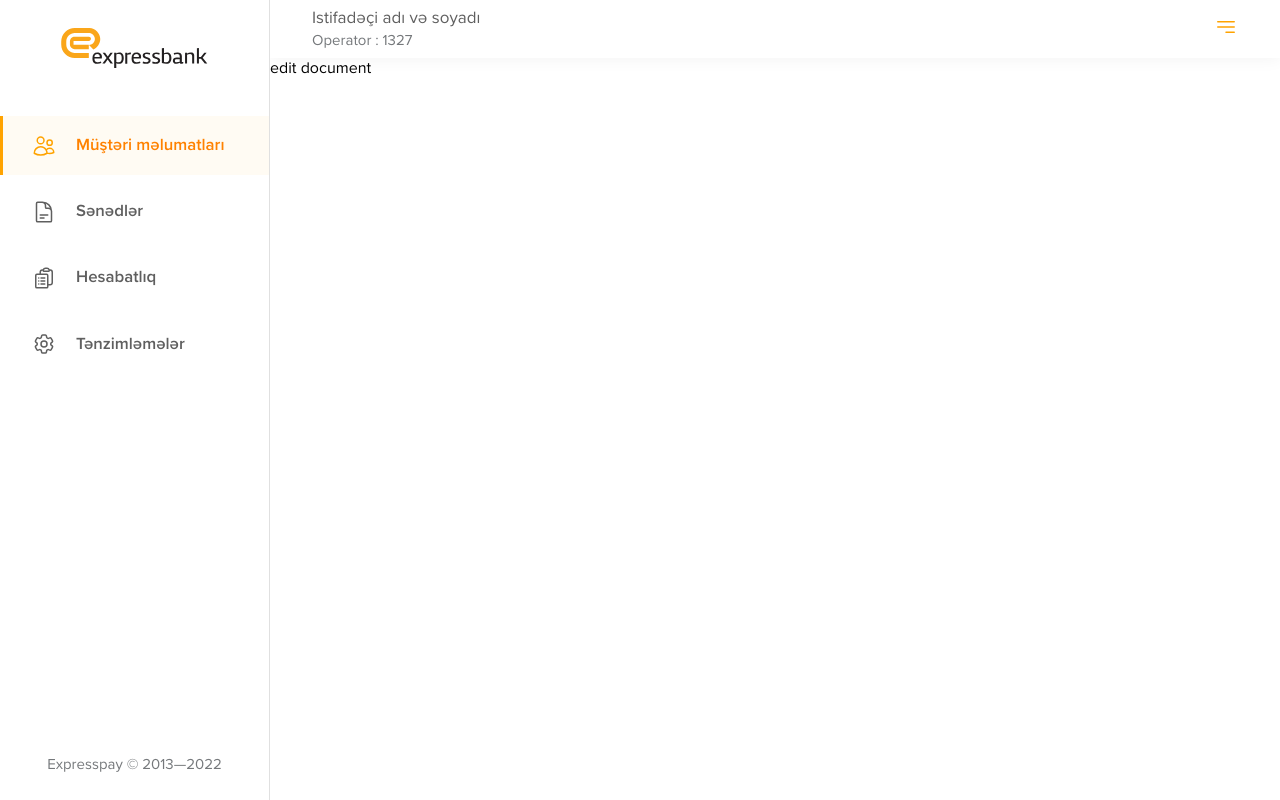
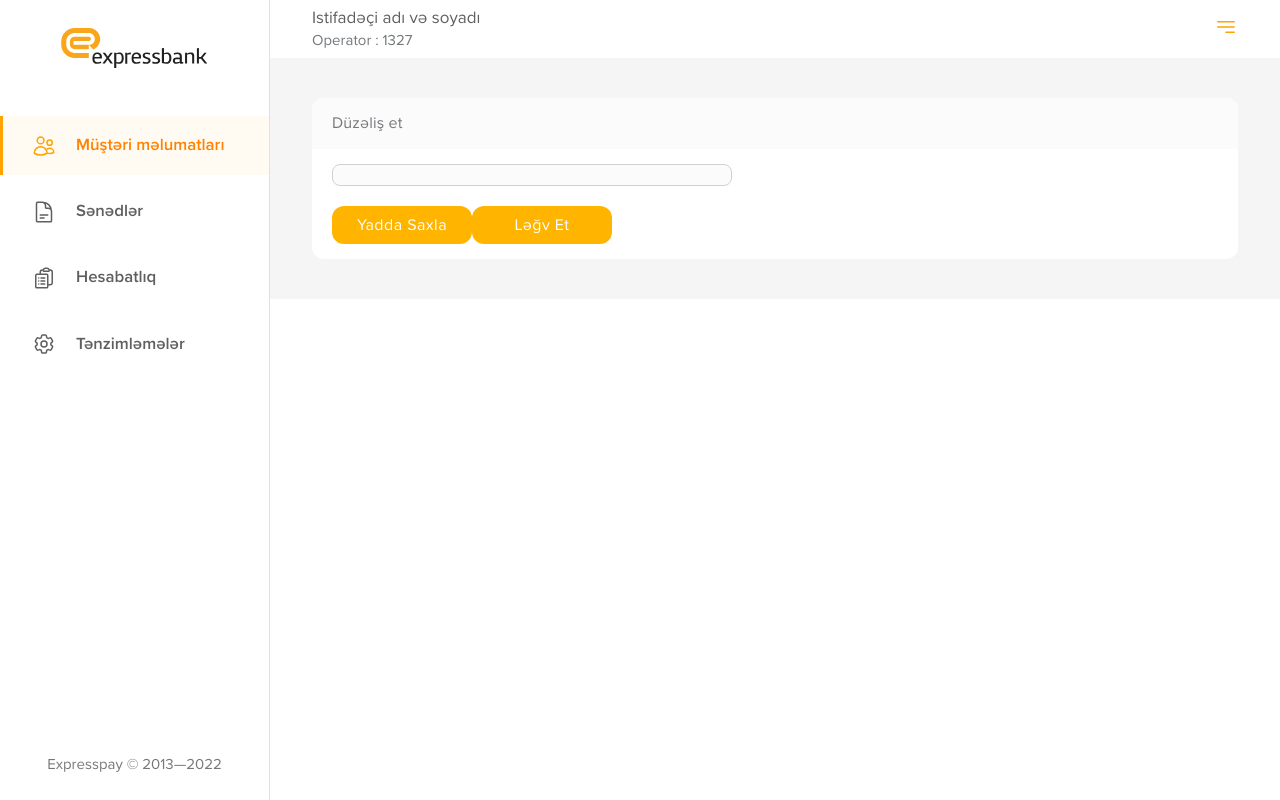
Before and after one commit to Hamlet-Haciyev/Call-center, a React (Create React App) app: page /document/1 in a window 1280 px wide. Built offline with nearby package versions, Linux system fonts and the light colour scheme.

Commit message:
added pagination

```diff
--- a/src/App.js
+++ b/src/App.js
@@ -13,6 +13,8 @@ import User from "./container/User";
 import Login from "./container/Login";
 import Accountability from "./container/Accountability";
 import NotFound from "./container/404NotFound";
+import Add from "./container/Document/component/Board/Add";
+import Edit from "./container/Document/component/Board/Edit";
 const App = () => {
   return (
     <Router>
@@ -21,11 +23,8 @@ const App = () => {
           <Route element={<Layout />}>
             <Route path="/" element={<Navigate to={"/user"} />} />
             <Route path="/document" element={<Document />} />
-            <Route path="/document/add" element={<div>add document</div>} />
-            <Route
-              path="/document/:id"
-              element={<div>edit document</div>}
-            />
+            <Route path="/document/add" element={<Add />} />
+            <Route path="/document/:id" element={<Edit />} />
             <Route path="/setting" element={<Setting />} />
             <Route path="/user" element={<User />} />
             <Route path="/accountability" element={<Accountability />} />
--- a/src/components/Input/index.js
+++ b/src/components/Input/index.js
@@ -8,6 +8,8 @@ const SearchInput = ({ ...props }) => {
           root: {
             border: "1px solid #B1B3B3",
             borderRadius: "16px",
+            padding: "1px 20px 2px",
+
             "&::before": {
               borderBottom: "none",
             },
@@ -20,8 +22,8 @@ const SearchInput = ({ ...props }) => {
             "& input": {
               fontFamily: "Regular",
               color: "#75787B",
-              padding: "1px 20px 2px",
               fontSize: "15px",
+              padding: "0px 5px 0px",
             },
             "& input::placeHolder": {
               fontSize: "12px",
--- /dev/null
+++ b/src/container/Document/component/Board/Add/index.js
@@ -0,0 +1,9 @@
+import React from 'react'
+
+const Add = () => {
+  return (
+    <div>Add</div>
+  )
+}
+
+export default Add
--- /dev/null
+++ b/src/container/Document/component/Board/Edit/index.js
@@ -0,0 +1,119 @@
+import React from "react";
+import {
+  Box,
+  createTheme,
+  Grid,
+  ThemeProvider,
+  Typography,
+} from "@mui/material";
+import { Form, Formik } from "formik";
+import { Button, TextField } from "../../../../../components";
+import { useNavigate, useParams } from "react-router-dom";
+const BreakPointsTheme = createTheme({
+  breakpoints: {
+    values: {
+      laptop: 1200,
+      tablet: 640,
+      mobile: 0,
+      desktop: 1280,
+    },
+  },
+  components: {
+    MuiGrid: {
+      styleOverrides: {
+        root: {
+          padding: "20px 21px 20px 21px",
+          backgroundColor: "#f5f5f5",
+        },
+      },
+    },
+  },
+});
+const Edit = () => {
+  const navigate = useNavigate();
+  const { id } = useParams();
+  return (
+    <ThemeProvider theme={BreakPointsTheme}>
+      <Grid container>
+        <Grid item mobile={12} desktop={12}>
+          <Box
+            sx={{
+              borderRadius: "12px",
+              backgroundColor: "#FFFFFF",
+              overflow: "hidden",
+            }}
+          >
+            <Typography
+              component={"h4"}
+              fontFamily={"Regular"}
+              color={"#75787B"}
+              backgroundColor="#FBFBFB"
+              padding={"15px 20px"}
+              lineHeight={"21px"}
+            >
+              Düzəliş et
+            </Typography>
+            <Box sx={{ padding: "15px 20px" }}>
+              <Formik
+                initialValues={{
+                  file: "",
+                  // description: "",
+                }}
+                onSubmit={(values) => {
+                  alert(JSON.stringify(values, null, 2));
+                }}
+              >
+                {({ values, errors, touched, handleChange, setFieldValue }) => (
+                  <Form>
+                    <label
+                      htmlFor="file"
+                      style={{
+                        display: "flex",
+                        borderRadius: "8px",
+                        border: "0.5px solid #D0D0CE",
+                        backgroundColor: "#FBFBFB",
+                        padding: "10px 15px",
+                        color: "#FFA300",
+                        width: "400px",
+                      }}
+                    >
+                      {/* {values.file} */}
+                      <input
+                        style={{ display: "none" }}
+                        id="file"
+                        name="file"
+                        type="file"
+                        value={values.file}
+                        onChange={handleChange}
+                      />
+                    </label>
+                    <Box sx={{ display: "flex" }}>
+                      <Box sx={{ width: "140px", marginTop: "20px" }}>
+                        <Button
+                          text={"Yadda saxla"}
+                          variant={"outlined"}
+                          type="submit"
+                        />
+                      </Box>
+                      <Box sx={{ width: "140px", marginTop: "20px" }}>
+                        <Button
+                          text={"Ləğv et"}
+                          variant={"outlined"}
+                          onClick={() => {
+                            navigate("/document");
+                          }}
+                        />
+                      </Box>
+                    </Box>
+                  </Form>
+                )}
+              </Formik>
+            </Box>
+          </Box>
+        </Grid>
+      </Grid>
+    </ThemeProvider>
+  );
+};
+
+export default Edit;
--- a/src/container/Document/component/documentBoard/index.js
+++ b/src/container/Document/component/Board/index.js
@@ -51,7 +51,7 @@ const DataGridSx = {
   },
 };
 
-const DocumentBoard = () => {
+const Board = () => {
   const navigate = useNavigate();
   let {
     data = [
@@ -176,7 +176,6 @@ const DocumentBoard = () => {
   });
 
   const [rows, setRows] = useState([]);
-
   const columns = useMemo(
     () => [
       {
@@ -367,6 +366,7 @@ const DocumentBoard = () => {
           value={searchTerm}
           onChange={(e) => setSearchTerm(e.target.value)}
           placeholder={"Axtarış..."}
+          startAdornment={<Icon name={"search"}/>}
         />
       </Box>
       <DataGrid
@@ -399,4 +399,4 @@ const DocumentBoard = () => {
   );
 };
 
-export default DocumentBoard;
+export default Board;
--- a/src/container/Document/component/descriptionAboutDocument/index.js
+++ b/src/container/Document/component/Description/index.js
@@ -2,7 +2,7 @@ import React from "react";
 import { Box, ThemeProvider, Typography } from "@mui/material";
 import { Button } from "../../../../components";
 import { Icon } from "../../../../assets/icons";
-const DescriptionDocument = () => {
+const Description = () => {
   return (
     <Box
       sx={{
@@ -46,4 +46,4 @@ const DescriptionDocument = () => {
   );
 };
 
-export default DescriptionDocument;
+export default Description;
--- a/src/container/Document/index.js
+++ b/src/container/Document/index.js
@@ -1,9 +1,8 @@
 import React from "react";
 import { Box, createTheme, Grid, ThemeProvider } from "@mui/material";
-import DocumentBoard from "./component/documentBoard";
-import DescriptionDocument from "./component/descriptionAboutDocument";
-import PDFViewer from "./component/pdfViewer";
-const Document = () => {
+import Board from "./component/Board";
+import Description from "./component/Description";
+import PDFViewer from "./component/PDFViewer";
 const breakPointsTheme = createTheme({
   breakpoints: {
     values: {
@@ -14,18 +13,19 @@ const Document = () => {
     },
   },
 });
+const Document = () => {
   return (
     <ThemeProvider theme={breakPointsTheme}>
       <Box sx={{ backgroundColor: "#f5f5f5", p: "36px 42px 36px 42px" }}>
         <Grid container spacing={3}>
           <Grid item mobile={12} tablet={12} desktop={12}>
-            <DocumentBoard />
+            <Board />
           </Grid>
           <Grid item mobile={12} tablet={6} desktop={8}>
             <PDFViewer />
           </Grid>
           <Grid item mobile={12} tablet={6} desktop={4}>
-            <DescriptionDocument />
+            <Description />
           </Grid>
         </Grid>
       </Box>
```
Lines whose indentation alone changed are shown as unchanged.
